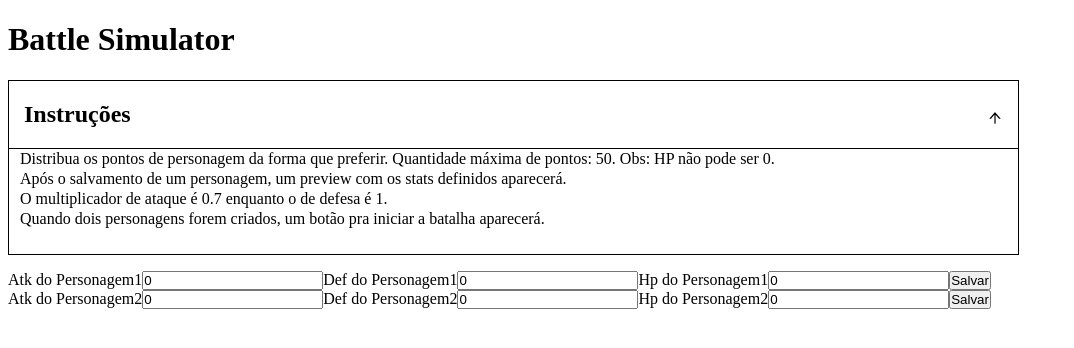
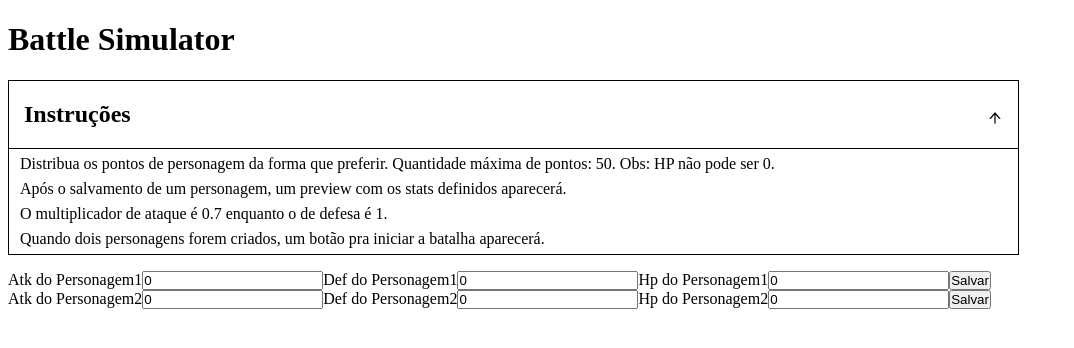
Before and after one commit to caiojlima/battle-game, a React (Create React App) app: page / in a window 1280 px wide. Shown: the top 348 px of the page, without its empty margins (0-1074 px from the left). Built offline with nearby package versions, Linux system fonts and the light colour scheme; the HTML template or start-up script is replaced by a standard one.

Commit message:
Ajustando posicionamento do card de instrução

```diff
--- a/src/styles/Instructions.css
+++ b/src/styles/Instructions.css
@@ -22,12 +22,15 @@
 }
 
 .list {
+  display: flex;
+  flex-direction: column;
+  justify-content: space-evenly;
   width: 80%;
   margin-top: 0;
   border: 1px solid black;
   border-top: none;
   list-style: none;
-  animation: showing 1s forwards linear;
+  animation: showing 0.5s forwards linear;
   overflow: hidden;
 }
 .list li {
@@ -37,7 +40,7 @@
 
 .hide {
   overflow: hidden;
-  animation: hiding 1s forwards linear;
+  animation: hiding 0.5s forwards linear;
 }
 
 @keyframes hiding {
@@ -59,8 +62,8 @@
     height: 106px;
   }
   0% {
+  margin-top: 10px;
     height: 0;
-    border: 1px solid black;
     border-top: none;
   }
 }
```
